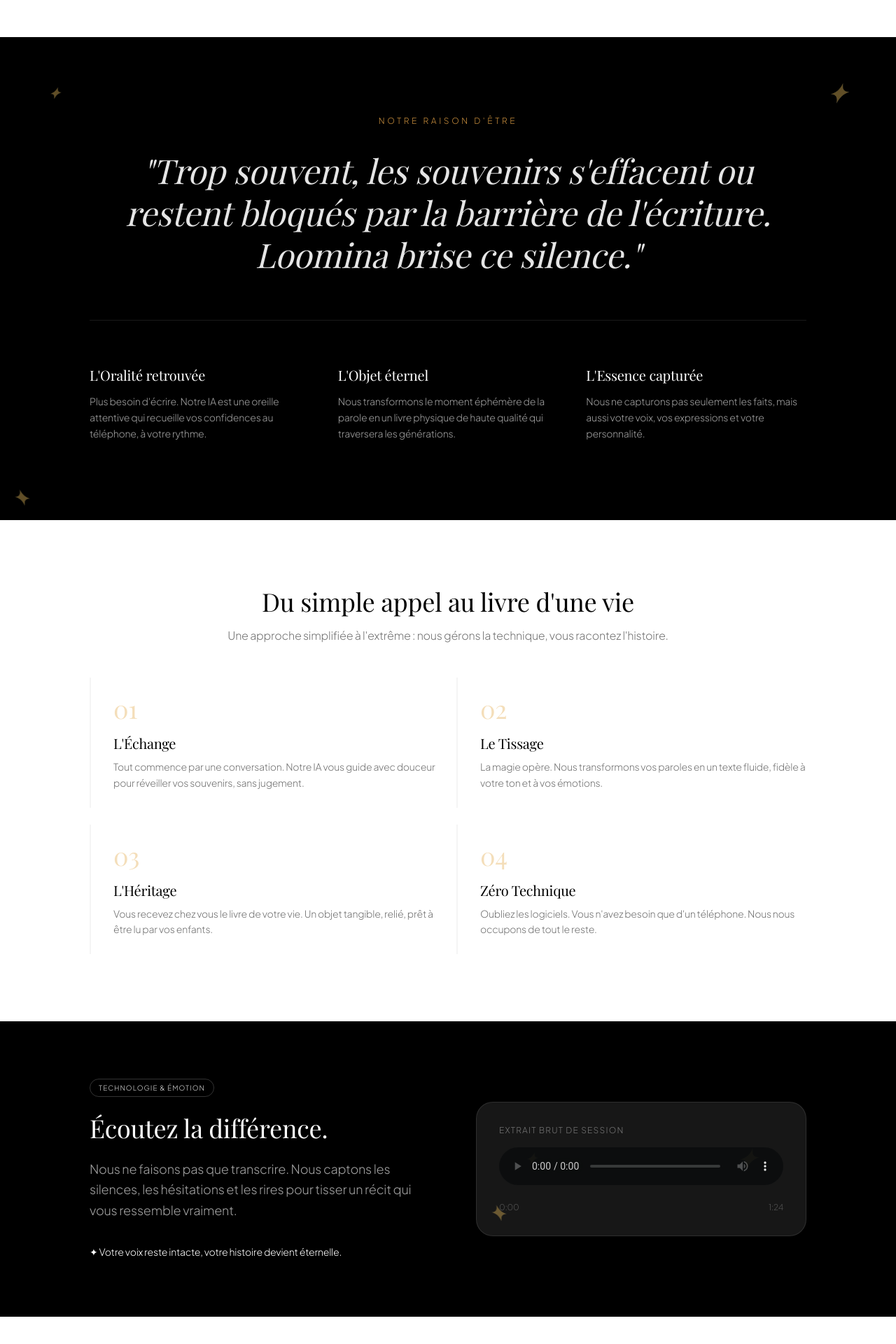
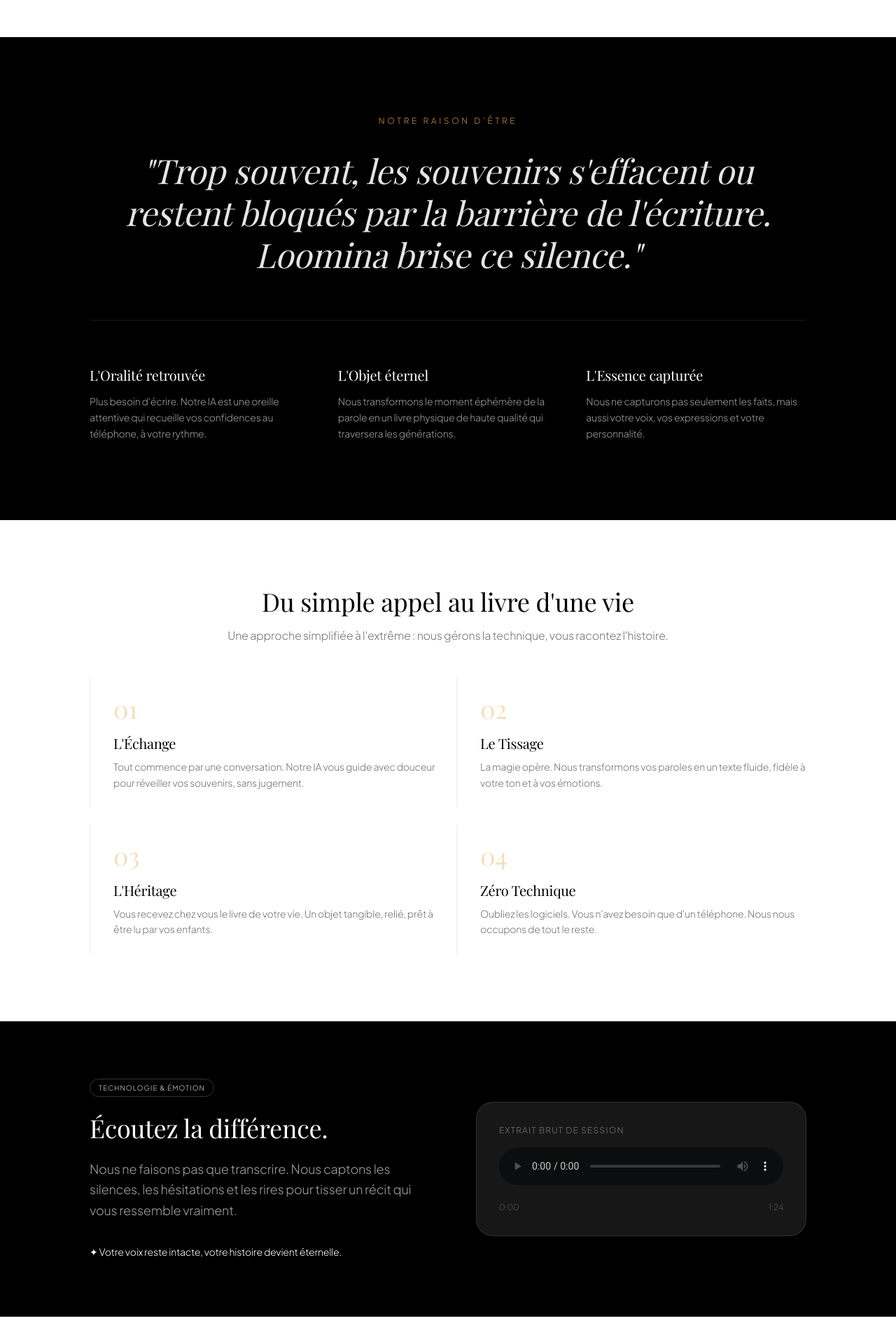
Before and after one commit to solalchetrit/loomina, a Next.js app: page / in a window 1280 px wide. Shown: the part 754-2674 px from the top of the page at 70% size. Built offline with nearby package versions, Linux system fonts and the light colour scheme; a web font is replaced by a local one.

Commit message:
feat(ui): remove all star decorations

```diff
--- a/app/page.tsx
+++ b/app/page.tsx
@@ -61,18 +61,7 @@ export default function Home() {
       {/* --- SECTION 2: CONVICTION (NOIR) --- */}
       <div id="mission" className="w-full">
         <section className="relative w-full bg-black px-6 py-20 md:py-28 text-white overflow-hidden">
-          {/* --- CONSTELLATION --- */}
-          <div className="absolute inset-0 overflow-hidden pointer-events-none">
-            {/* Etoile Principale (Haut Droite) */}
-            <StarDecoration position="top-right" className="opacity-80 scale-125" />
 
-            {/* Etoile Secondaire (Bas Gauche) */}
-            <StarDecoration position="bottom-left" className="opacity-60 scale-100 translate-y-12 -translate-x-12" />
-
-            {/* Etoiles Lointaines (Petites touches) */}
-            <StarDecoration position="top-left" className="opacity-40 scale-75" />
-            <StarDecoration position="bottom-right" className="opacity-50 scale-75 translate-y-24" />
-          </div>
 
           <div className="mx-auto max-w-5xl flex flex-col gap-16 relative z-10">
             {/* La Citation Centrale */}
@@ -144,18 +133,7 @@ export default function Home() {
 
           {/* Colonne Droite : Player Audio */}
           <div className="bg-neutral-900 rounded-3xl p-8 border border-white/10 shadow-2xl relative">
-            {/* --- CONSTELLATION --- */}
-            <div className="absolute inset-0 overflow-hidden pointer-events-none">
-              {/* Etoile Principale (Haut Droite) */}
-              <StarDecoration position="top-right" className="opacity-80 scale-125" />
 
-              {/* Etoile Secondaire (Bas Gauche) */}
-              <StarDecoration position="bottom-left" className="opacity-60 scale-100 translate-y-12 -translate-x-12" />
-
-              {/* Etoiles Lointaines (Petites touches) */}
-              <StarDecoration position="top-left" className="opacity-40 scale-75" />
-              <StarDecoration position="bottom-right" className="opacity-50 scale-75 translate-y-24" />
-            </div>
             <div className="space-y-4">
               <p className="text-xs uppercase text-neutral-500 tracking-widest mb-4">Extrait brut de session</p>
               <audio controls className="w-full invert hue-rotate-180 opacity-90 hover:opacity-100 transition-opacity">
```
